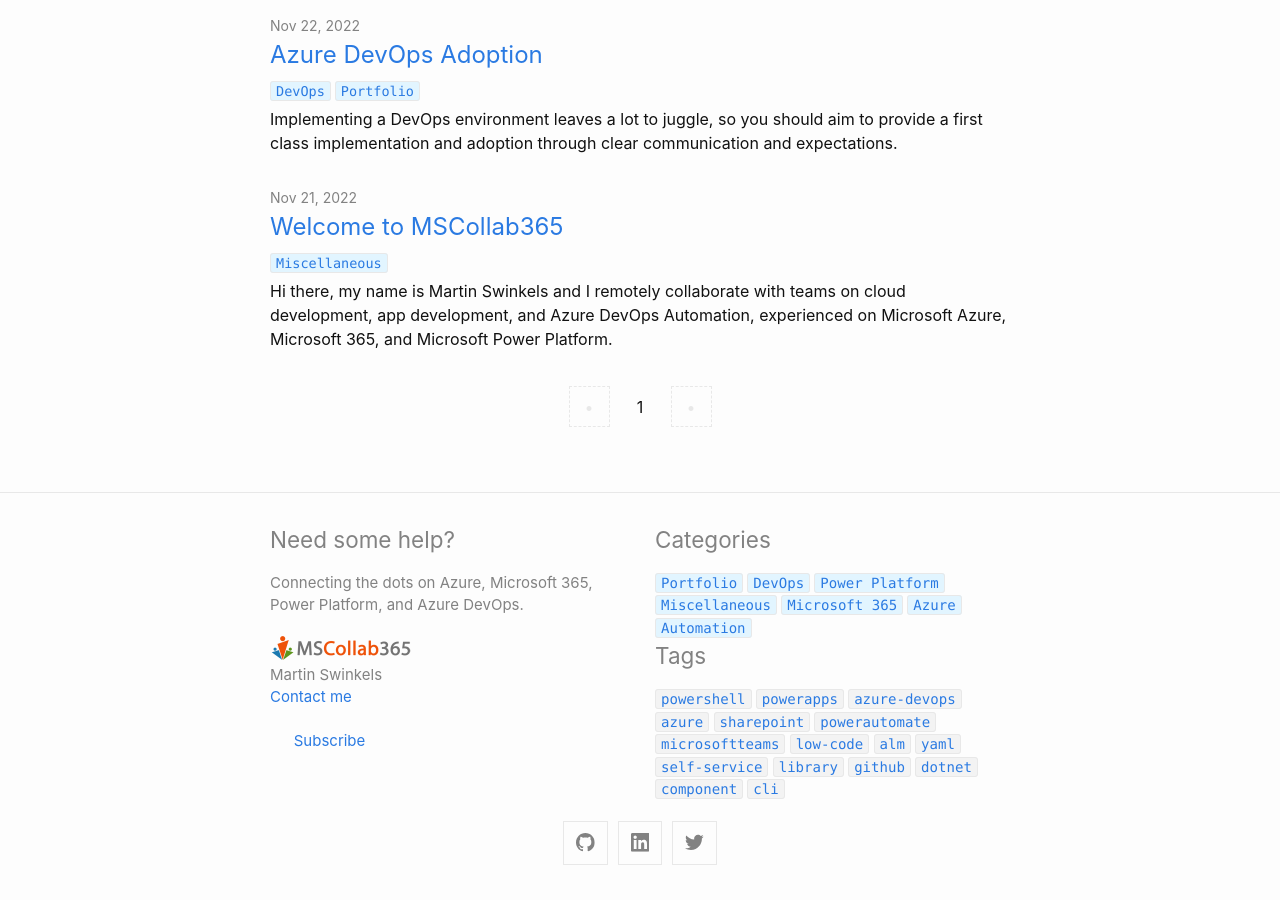
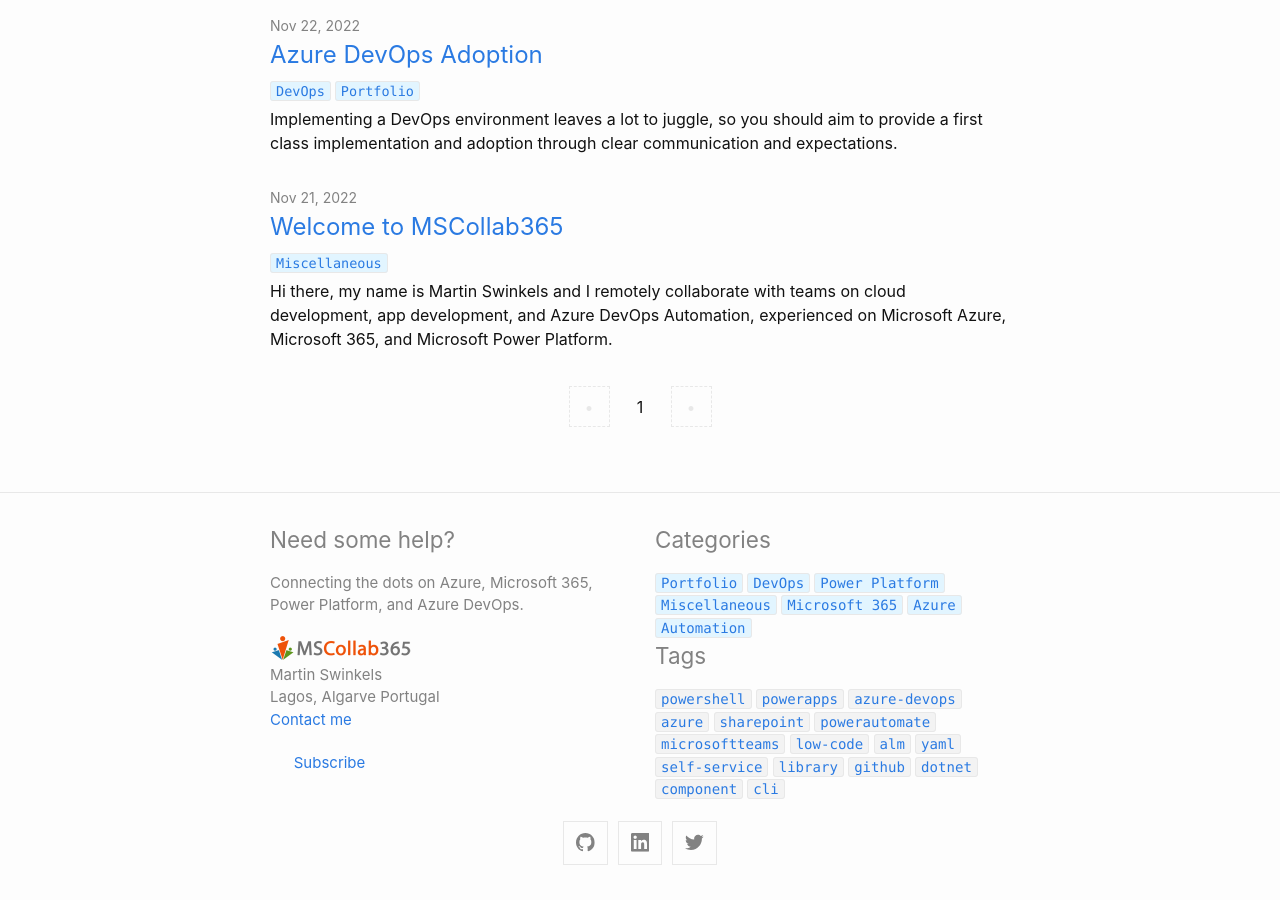
Before and after one commit to msc365/msc365.github.io, a Jekyll site: the page built from index.html, in a window 1280 px wide and 900 px high, scrolled down 3252 px. Built offline with Jekyll 4.4.1, drawn with Linux system fonts in a browser that asks for light colours; the list of posts is cut into pages by our own code.

Commit message:
Update _config.yml

```diff
--- a/_config.yml
+++ b/_config.yml
@@ -1,7 +1,8 @@
 title: MSCollab365
 author:
   name: Martin Swinkels
-  email: martin.swinkels+blog@msc365@@eu
+  email: martin.swinkels+blog@msc365.eu
+  address: Lagos, Algarve Portugal
 description: > # this means to ignore newlines until "show_excerpts:"
   Connecting the dots on Azure, Microsoft 365, Power Platform, and Azure DevOps.
 
```
